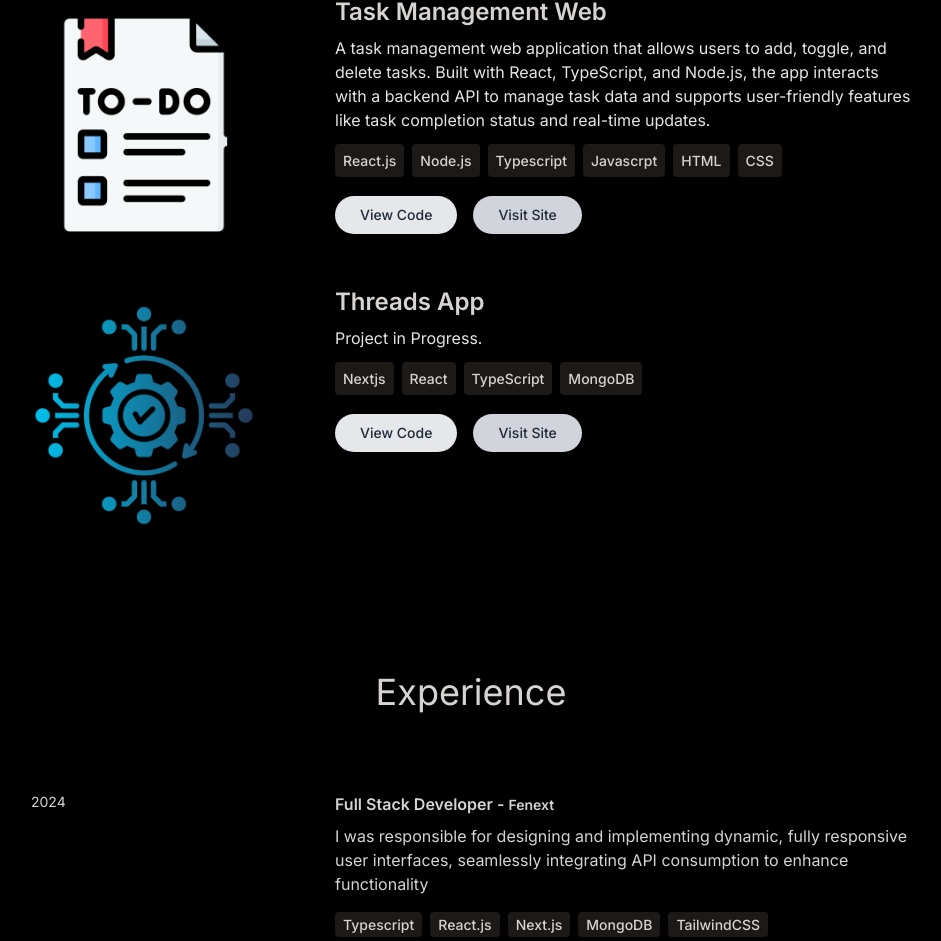
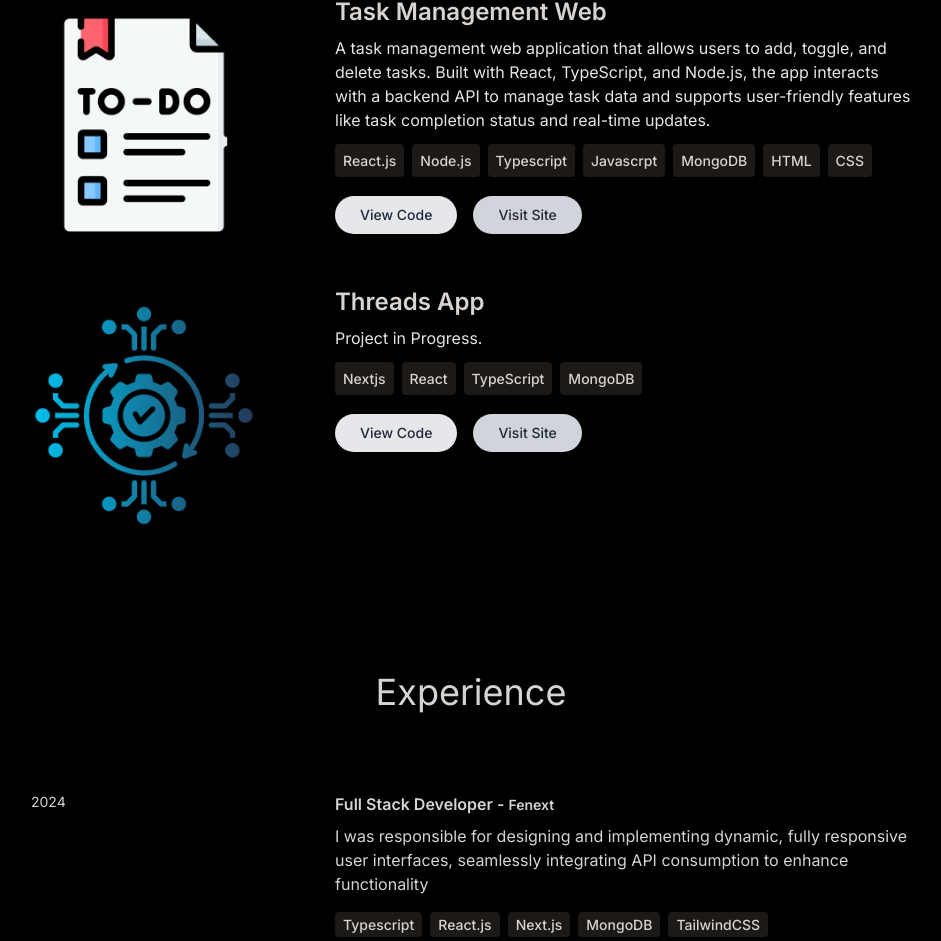
Before and after one commit to PedroMJK/my-portfolio-web, a React (Vite) app: page / in a window 1280 px wide. Shown: the part 2556-3497 px from the top of the page, without its empty margins (169-1110 px from the left). Built offline with nearby package versions, Linux system fonts and the light colour scheme.

Commit message:
Update index.js

```diff
--- a/src/constants/index.js
+++ b/src/constants/index.js
@@ -54,7 +54,7 @@ export const PROJECTS = [
     image: project5,
     description:
       "A task management web application that allows users to add, toggle, and delete tasks. Built with React, TypeScript, and Node.js, the app interacts with a backend API to manage task data and supports user-friendly features like task completion status and real-time updates.",
-    technologies: ["React.js", "Node.js", "Typescript", "Javascrpt", "HTML", "CSS"],
+    technologies: ["React.js", "Node.js", "Typescript", "Javascrpt", "MongoDB", "HTML", "CSS"],
     githubLink: "https://github.com/PedroMJK/task-manager",
     websiteLink: "https://task-manager-o95jzvaxs-pedromjks-projects.vercel.app/",
   },
```
